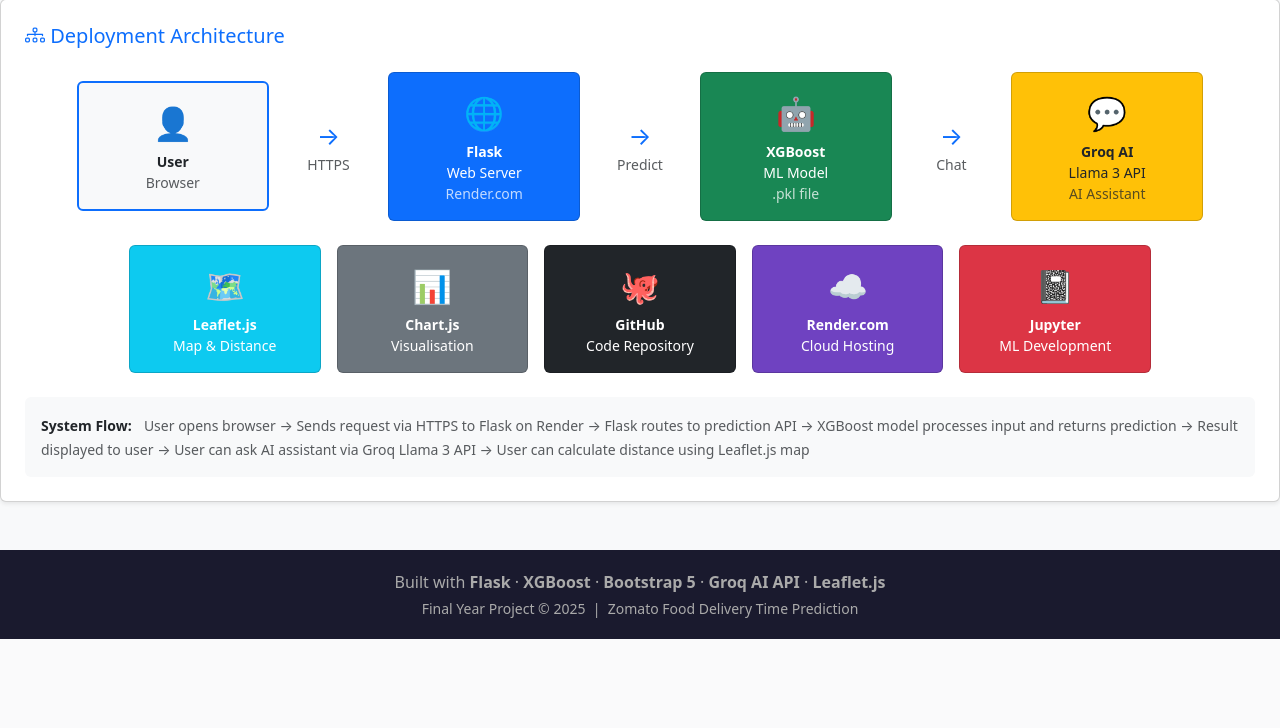
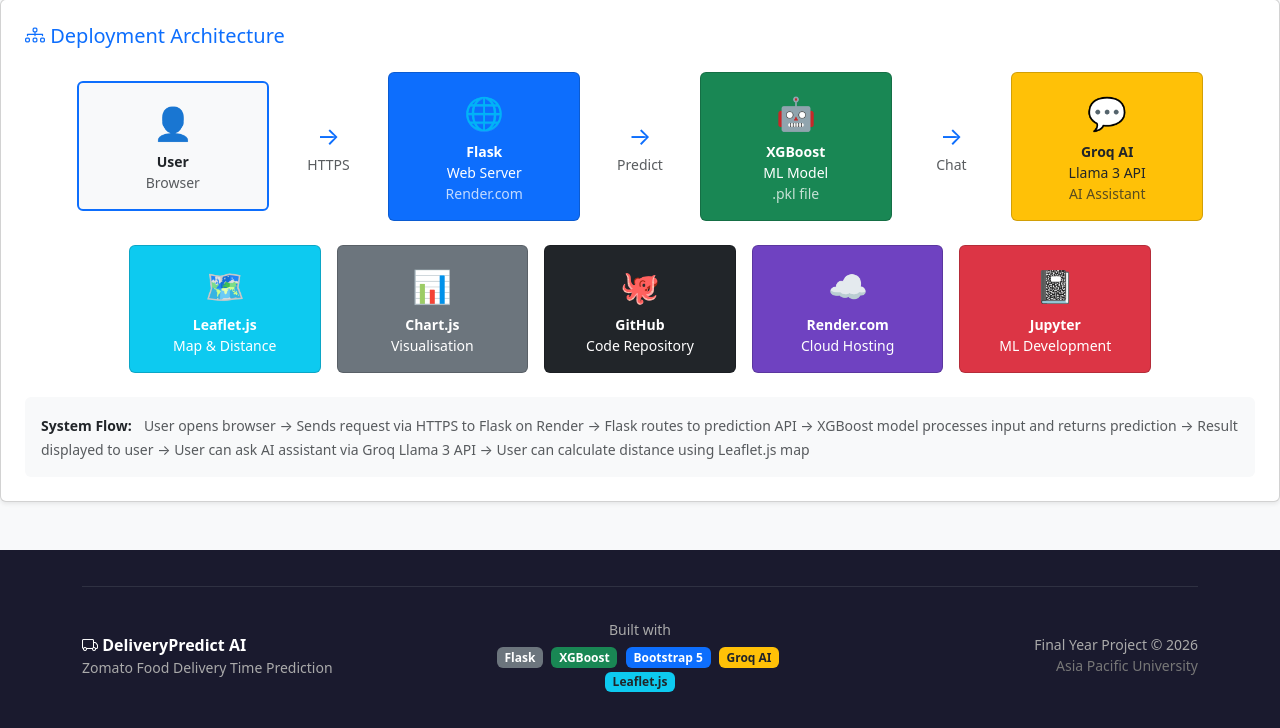
Before and after one commit to zylim04/delivery-app, a Flask app: page /about in a window 1280 px wide. Shown: the part 1011-1739 px from the top of the page. Before the commit the page ends 1650 px from the top, so only its background shows below. Run offline with Flask 3, Linux system fonts and the light colour scheme; parts of the project's set-up code (start-up, migrations or seed data) failed here and were passed over.

Commit message:
Update footer design and year to 2026

```diff
--- a/templates/base.html
+++ b/templates/base.html
@@ -89,22 +89,45 @@
 {% block content %}{% endblock %}
 
 <footer class="mt-5">
-    <div class="container text-center">
-        <p class="mb-1">
-            Built with
-            <strong>Flask</strong> ·
-            <strong>XGBoost</strong> ·
-            <strong>Bootstrap 5</strong> ·
-            <strong>Groq AI API</strong> ·
-            <strong>Leaflet.js</strong>
-        </p>
-        <p class="mb-0 small">
-            Final Year Project © 2025 &nbsp;|&nbsp;
-            Zomato Food Delivery Time Prediction
-        </p>
+    <div class="container">
+        <hr class="border-secondary">
+        <div class="row align-items-center py-3">
+
+            <!-- Left: Project name -->
+            <div class="col-md-4 text-center text-md-start mb-3 mb-md-0">
+                <div class="fw-bold text-white">
+                    <i class="bi bi-truck"></i> DeliveryPredict AI
+                </div>
+                <div class="small" style="color:#aaa;">
+                    Zomato Food Delivery Time Prediction
+                </div>
+            </div>
+
+            <!-- Centre: Tools -->
+            <div class="col-md-4 text-center mb-3 mb-md-0">
+                <div class="small" style="color:#aaa;">Built with</div>
+                <div class="mt-1">
+                    <span class="badge bg-secondary me-1">Flask</span>
+                    <span class="badge bg-success me-1">XGBoost</span>
+                    <span class="badge bg-primary me-1">Bootstrap 5</span>
+                    <span class="badge bg-warning text-dark me-1">Groq AI</span>
+                    <span class="badge bg-info text-dark">Leaflet.js</span>
+                </div>
+            </div>
+
+            <!-- Right: Copyright -->
+            <div class="col-md-4 text-center text-md-end">
+                <div class="small" style="color:#aaa;">
+                    Final Year Project © 2026
+                </div>
+                <div class="small" style="color:#777;">
+                    Asia Pacific University
+                </div>
+            </div>
+
+        </div>
     </div>
 </footer>
-
 <script src="https://cdn.jsdelivr.net/npm/bootstrap@5.3.0/dist/js/bootstrap.bundle.min.js"></script>
 {% block scripts %}{% endblock %}
 </body>
```
